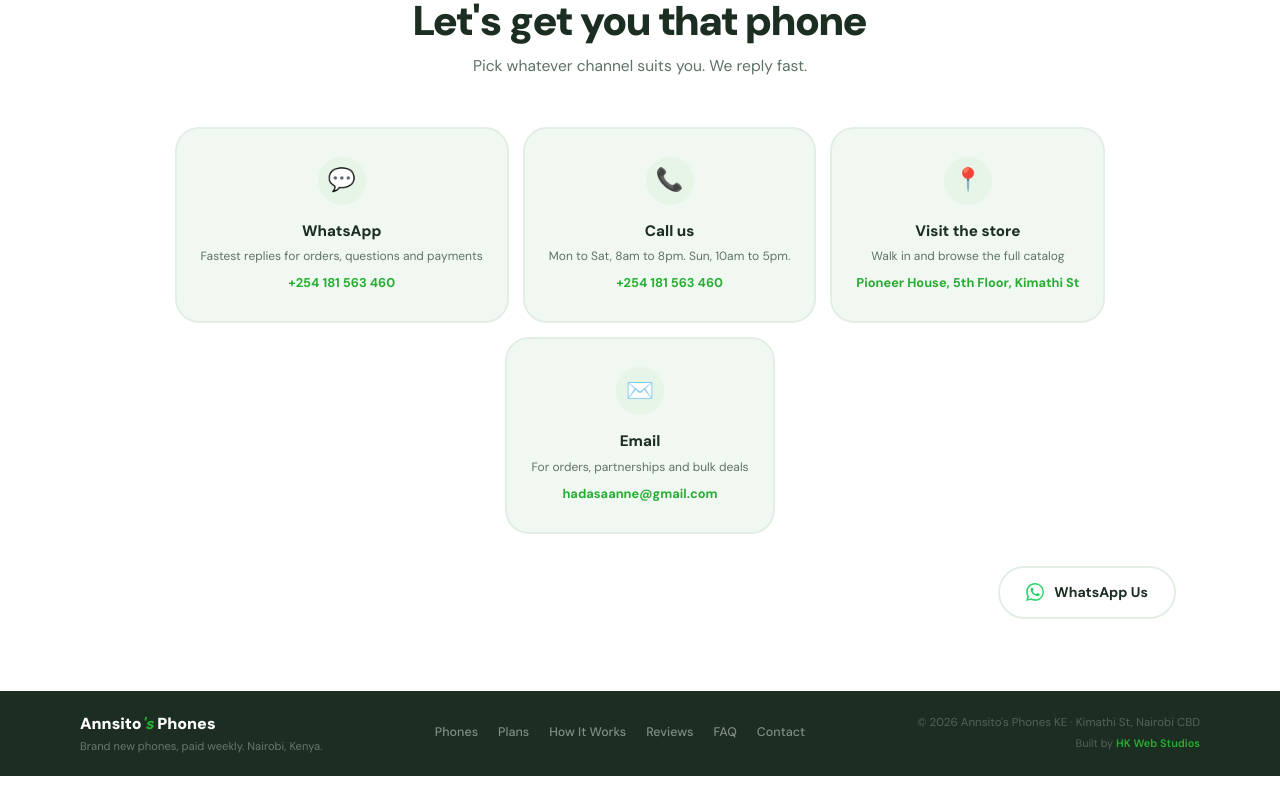
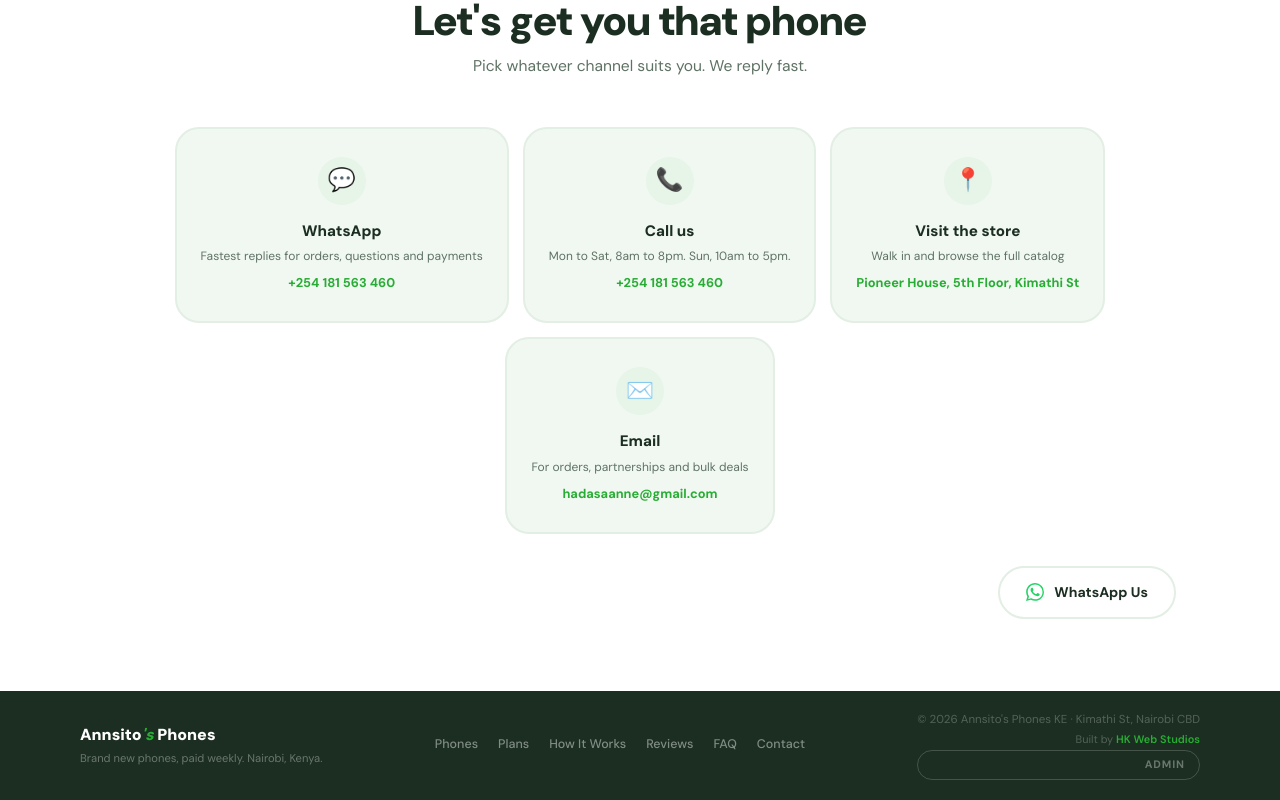
Before and after one commit to Hariet2004/annsitos-phones-ke, a React (Vite) app: page / in a window 1280 px wide. Shown: the part 7367-8167 px from the top of the page. Before the commit the page ends 8143 px from the top, so only its background shows below. Built offline with nearby package versions, Linux system fonts and the light colour scheme.

Commit message:
Add admin link to footer

```diff
--- a/src/components/Footer.jsx
+++ b/src/components/Footer.jsx
@@ -27,6 +27,7 @@ export default function Footer() {
           <span className="ft-built">
             Built by <a href="https://hariet-wambui-portfolio.vercel.app/" target="_blank" rel="noreferrer">HK Web Studios</a>
           </span>
+          <a className="ft-admin" href="/admin">Admin</a>
         </div>
       </div>
     </footer>
--- a/src/index.css
+++ b/src/index.css
@@ -663,6 +663,14 @@ main { flex: 1; }
 .ft-built { font-size: .68rem; color: rgba(255,255,255,.25); }
 .ft-built a { color: var(--accent); font-weight: 600; transition: opacity .18s; }
 .ft-built a:hover { opacity: .75; }
+.ft-admin {
+  font-size: .68rem; font-weight: 700; letter-spacing: .08em; text-transform: uppercase;
+  color: rgba(255,255,255,.35);
+  border: 1px solid rgba(255,255,255,.18);
+  padding: 5px 14px; border-radius: 100px;
+  transition: color .18s, border-color .18s;
+}
+.ft-admin:hover { color: #fff; border-color: rgba(255,255,255,.5); }
 @media (max-width: 640px) {
   .ft-inner { flex-direction: column; text-align: center; gap: 12px; }
   .ft-links { gap: 14px; }
```
Also changed, not shown: 1 other file (tests, documents, lock files or other folders).
